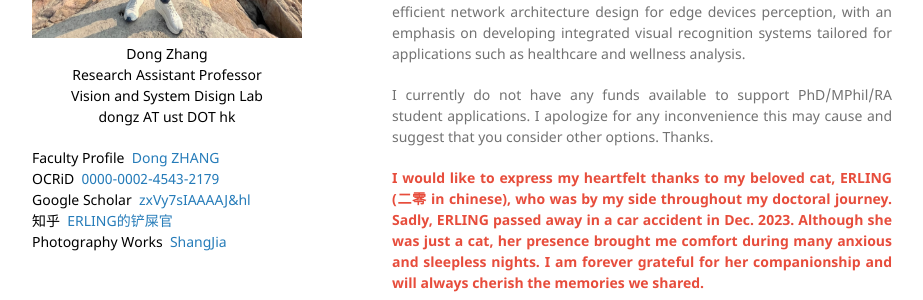
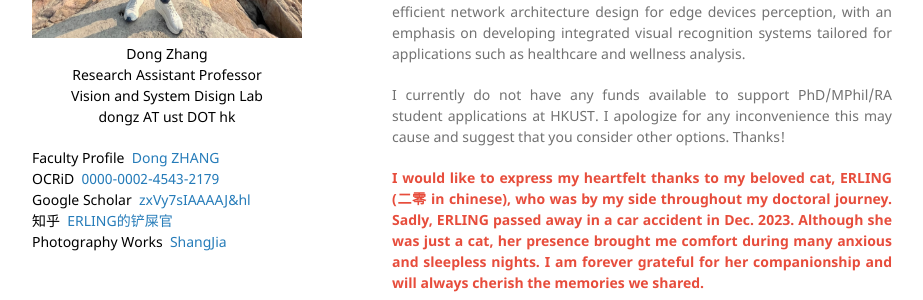
Before and after one commit to ZHANGDONG-NJUST/zhangdong-njust.github.io, a Jekyll site: the page built from index.md, in a window 1280 px wide and 900 px high. Shown: the part 409-709 px from the top of the window, without its empty margins (178-1101 px from the left). Built offline with Jekyll 4.4.1, drawn with Linux system fonts in a browser that asks for light colours; our own code applies the rules of GitHub Pages for plain Markdown files.

Commit message:
Update index.md

```diff
--- a/index.md
+++ b/index.md
@@ -9,7 +9,7 @@ I am now a Research Assistant Professor at the Department of Electronic and Comp
 <p align="justify">
 My primary research interests are in machine learning, computer vision, and medical image analysis, with a focus on fundamental research tasks such as image classification, object detection, semantic segmentation, and pose estimation. In addition, my research interests are also centered on efficient network architecture design for edge devices perception, with an emphasis on developing integrated visual recognition systems tailored for applications such as healthcare and wellness analysis.</p>
 
-<p align="justify">I currently do not have any funds available to support PhD/MPhil/RA student applications. I apologize for any inconvenience this may cause and suggest that you consider other options. Thanks.</p>
+<p align="justify">I currently do not have any funds available to support PhD/MPhil/RA student applications at HKUST. I apologize for any inconvenience this may cause and suggest that you consider other options. Thanks!</p>
 
 <p align="justify">
 <strong style="color:#e74d3c; font-weight:600"><strong style="color:#e74d3c; font-weight:600"> I would like to express my heartfelt thanks to my beloved cat, ERLING (二零 in chinese), who was by my side throughout my doctoral journey. Sadly, ERLING passed away in a car accident in Dec. 2023. Although she was just a cat, her presence brought me comfort during many anxious and sleepless nights. I am forever grateful for her companionship and will always cherish the memories we shared.</strong></strong></p>
```
